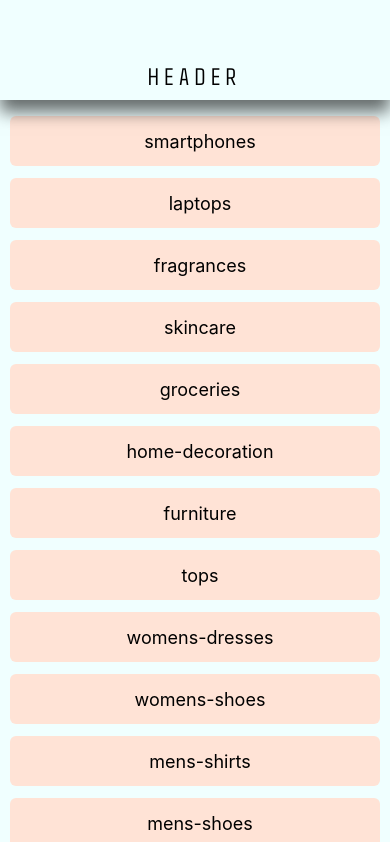
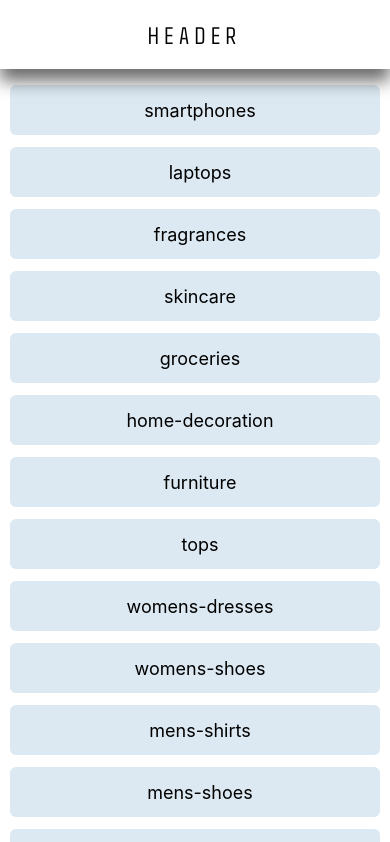
Before and after one commit to martgvr/react_native_coderhouse, a React Native app in the folder proyecto_final/: screen /Home in a window 390 px wide. Shown: the top 842 px of the page. Built offline with nearby package versions, Linux system fonts and the light colour scheme.

Commit message:
desafio clase 9

```diff
--- a/proyecto_final/App.js
+++ b/proyecto_final/App.js
@@ -1,34 +1,15 @@
-import { useState } from 'react';
 import { useFonts } from 'expo-font'
-import { StyleSheet, View } from 'react-native'
-
-import Home from './src/screens/Home'
-import Header from './src/components/Header'
-import ItemListCategory from './src/screens/ItemListCategory';
+import { fonts } from './src/global/fonts'
+import Navigator from './src/navigation/Navigator';
 
 export default function App() {
-  const [fontsLoaded] = useFonts({ 'header': require('./src/assets/fonts/agdasima-regular.ttf'), });
-  const [category, setCategory] = useState('')
+  const [fontsLoaded] = useFonts(fonts);
 
   if (!fontsLoaded) {
     return null
   }
 
   return (
-    <View style={styles.container}>
-      <Header />
-      {
-        category ?
-          <ItemListCategory category={category} setCategory={setCategory} />
-          :
-          <Home setCategory={setCategory} />
-      }
-    </View>
+    <Navigator />
   );
 }
-
-const styles = StyleSheet.create({
-  container: {
-    flex: 1
-  },
-})
--- a/proyecto_final/package.json
+++ b/proyecto_final/package.json
@@ -9,12 +9,16 @@
     "web": "expo start --web"
   },
   "dependencies": {
+    "@react-navigation/native": "^6.1.7",
+    "@react-navigation/native-stack": "^6.9.13",
     "@types/react-native": "^0.72.2",
     "expo": "~48.0.18",
+    "expo-font": "~11.1.1",
     "expo-status-bar": "~1.4.4",
     "react": "18.2.0",
     "react-native": "0.71.8",
-    "expo-font": "~11.1.1"
+    "react-native-safe-area-context": "4.5.0",
+    "react-native-screens": "~3.20.0"
   },
   "devDependencies": {
     "@babel/core": "^7.20.0"
--- a/proyecto_final/src/components/CategoryItem.jsx
+++ b/proyecto_final/src/components/CategoryItem.jsx
@@ -2,9 +2,9 @@ import { StyleSheet, Text, Pressable } from "react-native"
 
 import Card from "./Card"
 
-const CategoryItem = ({ item, setCategory }) => {
+const CategoryItem = ({ item, navigation }) => {
 	return (
-		<Pressable onPress={() => setCategory(item)}>
+		<Pressable onPress={() => navigation.navigate('ItemListCategory', { category: item })}>
 			<Card additionalStyle={{ justifyContent: 'center' }}>
 				<Text style={styles.textCategory}>{item}</Text>
 			</Card>
--- a/proyecto_final/src/components/Header.jsx
+++ b/proyecto_final/src/components/Header.jsx
@@ -1,5 +1,5 @@
-import { colors } from '../global/colors'
-import { StyleSheet, Text, View } from 'react-native'
+import { colors } from "../global/colors"
+import { StyleSheet, Text, View } from "react-native"
 
 const Header = () => {
 	return (
@@ -14,11 +14,10 @@ export default Header
 const styles = StyleSheet.create({
 	containerHeader: {
 		zIndex: 1,
-        height: 100,
 		fontSize: 25,
-        paddingTop: 50,
-        alignItems: 'center',
-        justifyContent: 'center',
+		paddingVertical: 20,
+		alignItems: "center",
+		justifyContent: "center",
 		backgroundColor: colors.primary,
 
 		shadowColor: "#000",
@@ -27,14 +26,13 @@ const styles = StyleSheet.create({
 			height: 12,
 		},
 		shadowOpacity: 0.58,
-        shadowRadius: 16.00,
+		shadowRadius: 16.0,
 
 		elevation: 24,
-
 	},
 	headerText: {
 		fontSize: 24,
-      fontFamily: 'header',
+		fontFamily: "header",
 		letterSpacing: 6,
 	},
 })
--- a/proyecto_final/src/components/ProductItem.jsx
+++ b/proyecto_final/src/components/ProductItem.jsx
@@ -1,12 +1,16 @@
 import Card from './Card'
-import { Image, StyleSheet, Text } from 'react-native'
+import { Image, Pressable, StyleSheet, Text } from 'react-native'
 
-const ProductItem = ({ item }) => {
+const ProductItem = ({ item, navigation }) => {
+  const onSelect = () => navigation.navigate('ItemDetail', { productSelected: item.id })
+
   return (
-    <Card>
-        <Image resizeMode='cover' style={styles.image} source={{ uri: item.thumbnail }} />
-        <Text style={styles.textCategory}>{item.title}</Text>
-    </Card>
+		<Pressable onPress={onSelect}>
+      <Card>
+          <Image resizeMode='cover' style={styles.image} source={{ uri: item.thumbnail }} />
+          <Text style={styles.textCategory}>{item.title}</Text>
+      </Card>
+    </Pressable>
   )
 }
 
--- a/proyecto_final/src/global/colors.js
+++ b/proyecto_final/src/global/colors.js
@@ -1,13 +1,6 @@
-// export const colors = {
-//     primary: '#FAF0E4',
-//     secondary: '#9BCDD2',
-//     tertiary: '#FF8551',
-//     accents: '#FFDEDE'
-// }
-
 export const colors = {
-    primary: 'azure',
+    primary: 'white',
     secondary: '#ddd',
-    tertiary: '#ffe3d6',
-    accents: '#6dabcf'
+    tertiary: '#dce9f2',
+    accents: '#45afed'
 }
--- /dev/null
+++ b/proyecto_final/src/global/fonts.js
@@ -0,0 +1,3 @@
+export const fonts = {
+    header: require('../assets/fonts/agdasima-regular.ttf')
+}
--- /dev/null
+++ b/proyecto_final/src/navigation/Navigator.jsx
@@ -0,0 +1,39 @@
+import React from "react"
+import { NavigationContainer } from "@react-navigation/native"
+import { Platform, StyleSheet, View, StatusBar } from "react-native"
+import { createNativeStackNavigator } from "@react-navigation/native-stack"
+
+import Home from "../screens/Home"
+import Header from "../components/Header"
+import ItemDetail from "../screens/ItemDetail"
+import ItemListCategory from "../screens/ItemListCategory"
+
+const Stack = createNativeStackNavigator()
+
+const Navigator = () => {
+	return (
+		<View style={styles.container}>
+			<NavigationContainer>
+				<Stack.Navigator
+					screenOptions={({ route }) => ({
+						header: () => <Header />,
+						animation: "slide_from_right",
+					})}
+				>
+					<Stack.Screen name="Home" component={Home} />
+					<Stack.Screen name="ItemListCategory" component={ItemListCategory} />
+					<Stack.Screen name="ItemDetail" component={ItemDetail} />
+				</Stack.Navigator>
+			</NavigationContainer>
+		</View>
+	)
+}
+
+export default Navigator
+
+const styles = StyleSheet.create({
+	container: {
+		flex: 1,
+		paddingTop: Platform.OS === "android" ? StatusBar.currentHeight : 0,
+	},
+})
--- a/proyecto_final/src/screens/Home.jsx
+++ b/proyecto_final/src/screens/Home.jsx
@@ -4,15 +4,15 @@ import { StyleSheet, View, FlatList } from 'react-native'
 
 import CategoryItem from '../components/CategoryItem'
 
-const Home = ({ setCategory }) => {
+const Home = ({ navigation }) => {
   return (
     <View style={styles.container}>
         <FlatList
+            data={categories}
             style={styles.flatlist}
+            keyExtractor={category => category}
             showsVerticalScrollIndicator={false}
-            data={categories}
-            keyExtractor={category => category}
-            renderItem={({ item }) => CategoryItem({ item, setCategory })}
+            renderItem={({item}) => <CategoryItem item={item} navigation={navigation} />}
         />
     </View>
   )
@@ -22,7 +22,6 @@ export default Home
 
 const styles = StyleSheet.create({
     container: {
-        height: '90%',
         backgroundColor: colors.primary,
         alignItems: 'center',
         padding: 10,
--- a/proyecto_final/src/screens/ItemDetail.jsx
+++ b/proyecto_final/src/screens/ItemDetail.jsx
@@ -1,9 +1,38 @@
-import { StyleSheet, Text, View } from 'react-native'
+import { useEffect, useState } from 'react'
+import { Button, StyleSheet, Text, View, Image, useWindowDimensions } from 'react-native'
 
-const ItemDetail = () => {
+import allProducts from '../data/products.json'
+
+const ItemDetail = ({ navigation, route }) => {
+  const [product, setProduct] = useState(null)
+  const [orientation, setOrientation] = useState("portrait")
+
+  const { width, height } = useWindowDimensions()
+  const { productSelected } =  route.params
+
+  useEffect(() => {
+    setOrientation(width > height ? 'landscape' : 'portrait')
+  }, [width, height])
+
+  useEffect(() => {
+    const productFound = allProducts.find(product => product.id == productSelected)
+    setProduct(productFound)
+  }, [productSelected])
+
   return (
-    <View style={styles.container}>
-      <Text>ItemDetail</Text>
+    <View style={orientation === 'landscape' ? styles.containerLandscape : null}>
+      <Button onPress={() => navigation.goBack()} title='Go Back' />
+      <View style={styles.container}>
+        {
+          product &&
+          <View>
+            <Image source={{ uri: product.images[0] }} style={styles.image} />
+            <Text style={styles.title}>{product.title}</Text>
+            <Text style={styles.description}>{product.description}</Text>
+            <Text style={styles.price}>$ {product.price}</Text>
+          </View>
+        }
+      </View>
     </View>
   )
 }
@@ -11,7 +40,31 @@ const ItemDetail = () => {
 export default ItemDetail
 
 const styles = StyleSheet.create({
-    container: {
-
-    },
+  container: {
+    backgroundColor: 'white',
+    height: '100%',
+  },
+  containerLandscape: {
+    flexDirection: 'row',
+  },
+  image: {
+    width: '100%',
+    height: 200,
+    marginBottom: 10
+  },
+  title: {
+    fontWeight: 800,
+    fontSize: 22,
+    alignSelf: 'center',
+  },
+  description: {
+    fontSize: 16,
+    alignSelf: 'center',
+    textAlign: 'center',
+  },
+  price: {
+    marginTop: 20,
+    alignSelf: 'center',
+    fontSize: 20,
+  },
 })
--- a/proyecto_final/src/screens/ItemListCategory.jsx
+++ b/proyecto_final/src/screens/ItemListCategory.jsx
@@ -6,7 +6,10 @@ import Search from '../components/Search'
 import productsRaw from '../data/products.json'
 import ProductItem from '../components/ProductItem'
 
-const ItemListCategory = ({ category, setCategory }) => {
+const ItemListCategory = ({ navigation, route }) => {
+  const params = route.params
+  const { category } = params
+
   const [keyword, setKeyword] = useState("")
   const [products, setProducts] = useState([])
   const [keywordError, setKeywordError] = useState("")
@@ -30,12 +33,13 @@ const ItemListCategory = ({ category, setCategory }) => {
 
   return (
     <View style={styles.container}>
-      <Search onSearch={onSearch} error={keywordError} goBack={() => setCategory("")} />
+      <Search onSearch={onSearch} error={keywordError} goBack={() => navigation.goBack()} />
       <FlatList
         data={products}
+        navigation={navigation}
         keyExtractor={product => product.id}
-        renderItem={({item}) => ProductItem({item})}
         showsVerticalScrollIndicator={false}
+        renderItem={({item}) => <ProductItem navigation={navigation} item={item} />}
       />
     </View>
   )
```
Also changed, not shown: 2 other files (tests, documents, lock files or other folders). Lines whose indentation alone changed are shown as unchanged.
